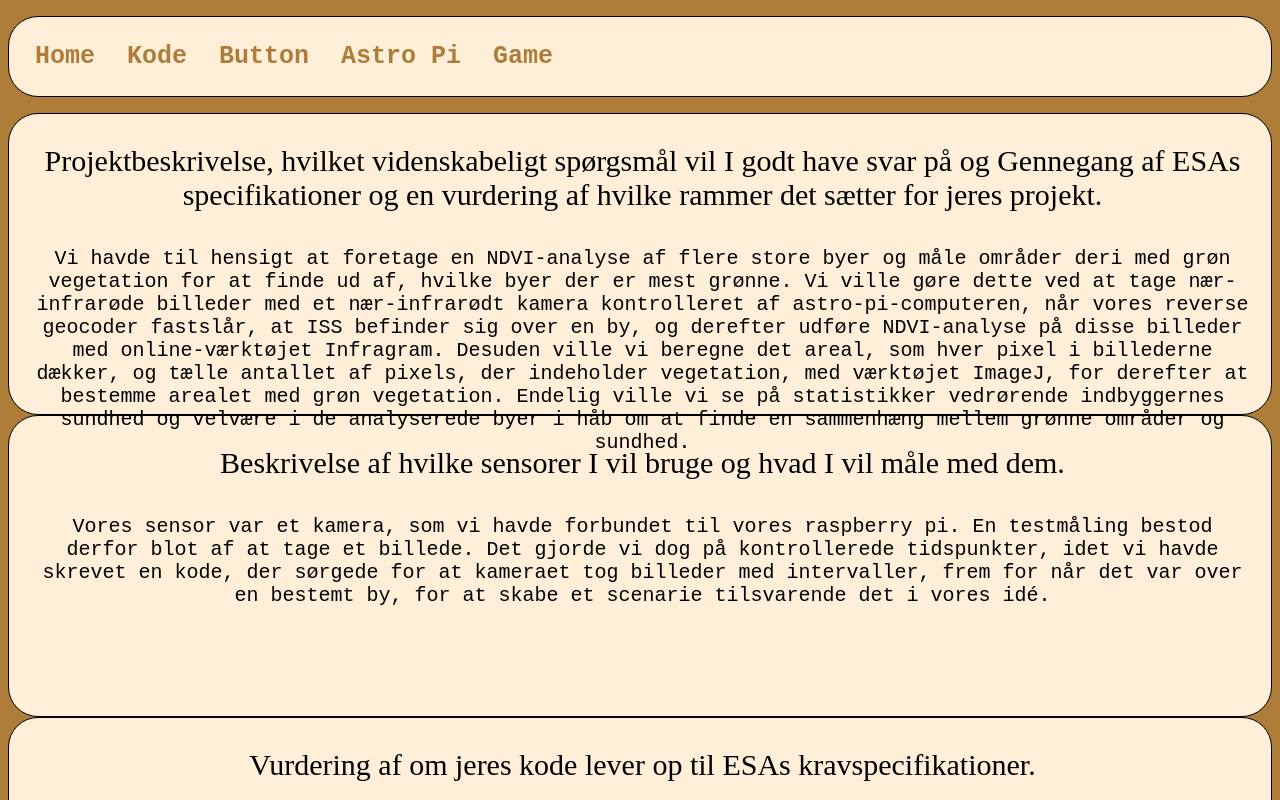
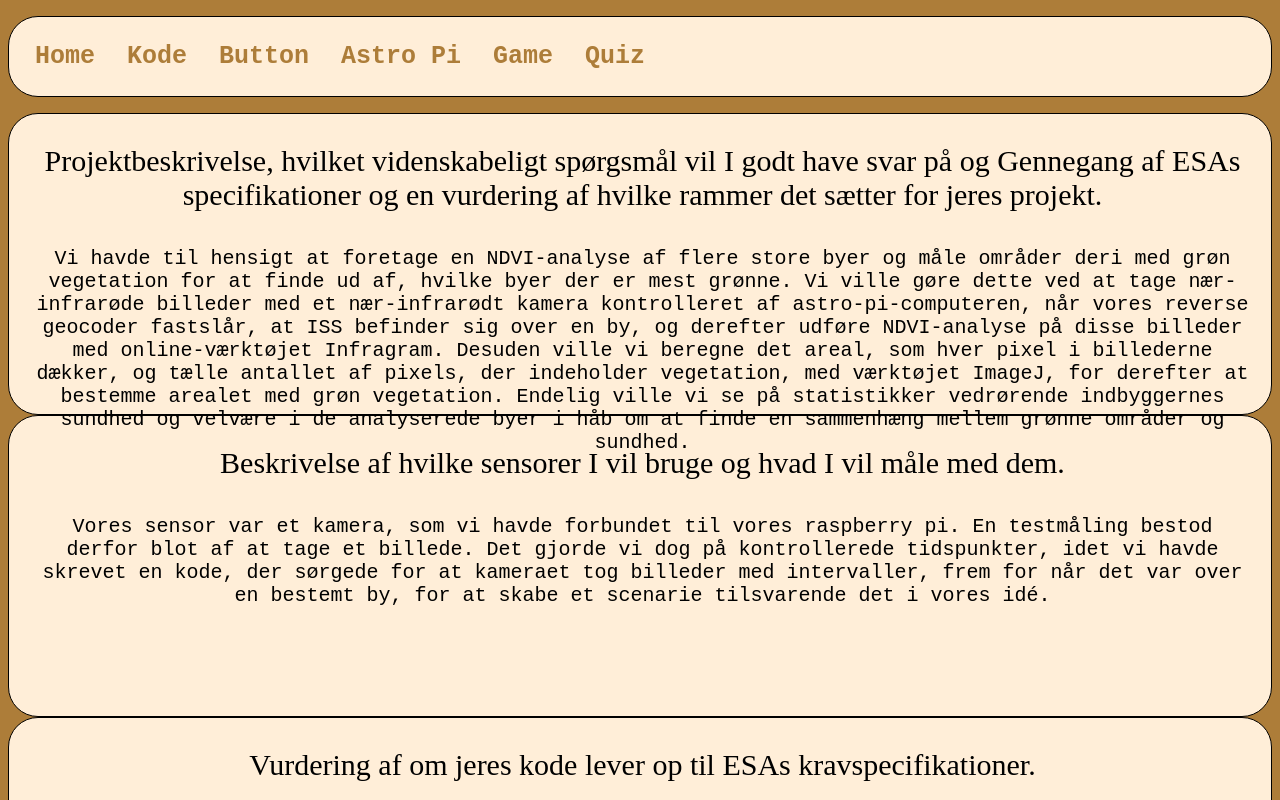
Before and after one commit to Vincent-bot901/WEBSITE, a plain HTML site: page WEBSITE/Portfolie.html in a window 1280 px wide. Shown: the top 800 px of the page. Drawn offline with Linux system fonts and the light colour scheme.

Commit message:
Update Portfolie.html

```diff
--- a/WEBSITE/Portfolie.html
+++ b/WEBSITE/Portfolie.html
@@ -6,11 +6,12 @@
 </head>
 <body>
 <ul>
-  <li><a href="index.html">Home</a></li>
+    <li><a href="index.html">Home</a></li>
   <li><a href="Kode.html">Kode</a></li>
   <li><a href="Flappy.html">Button</a></li>
   <li><a href="Portfolie.html">Astro Pi</a></li>
   <li><a href="home.html">Game</a></li>
+  <li><a href="Data.html">Quiz</a></li>
 </ul>
 
 <div class="flex-container">
```
